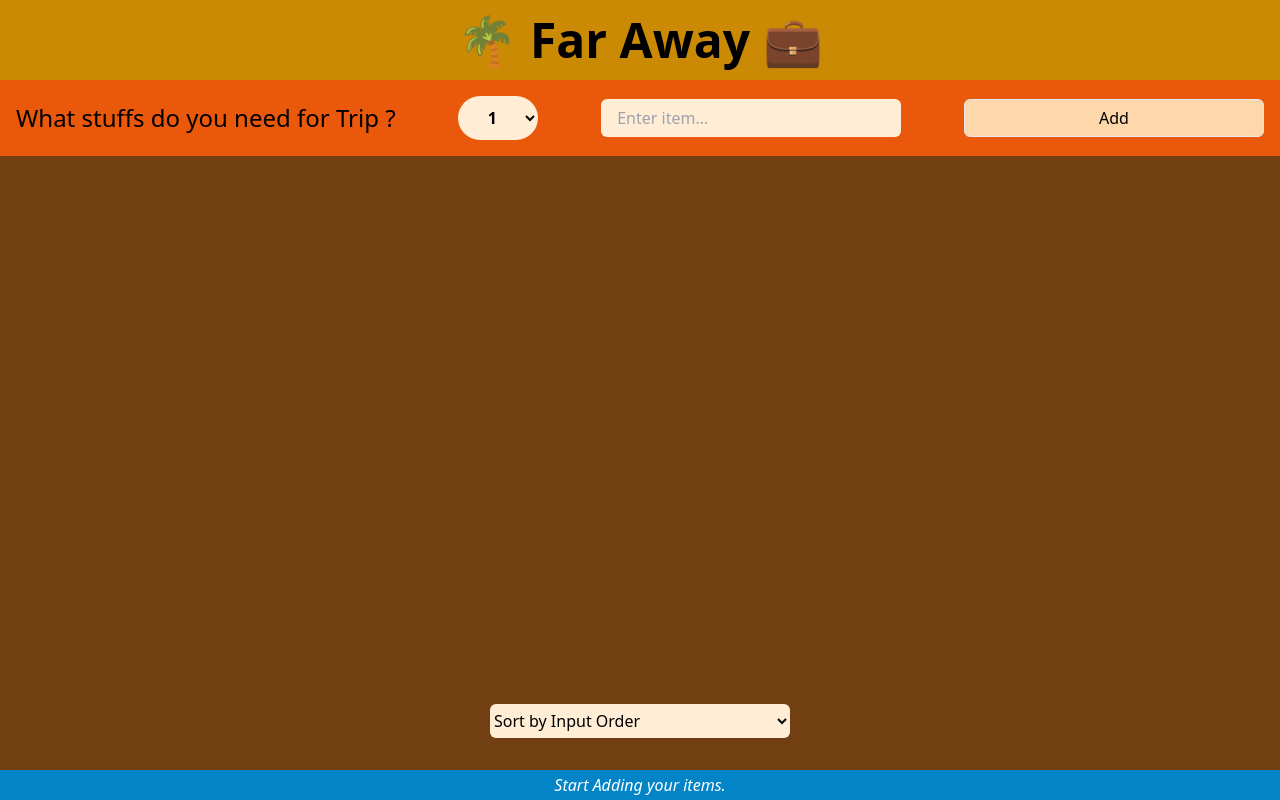
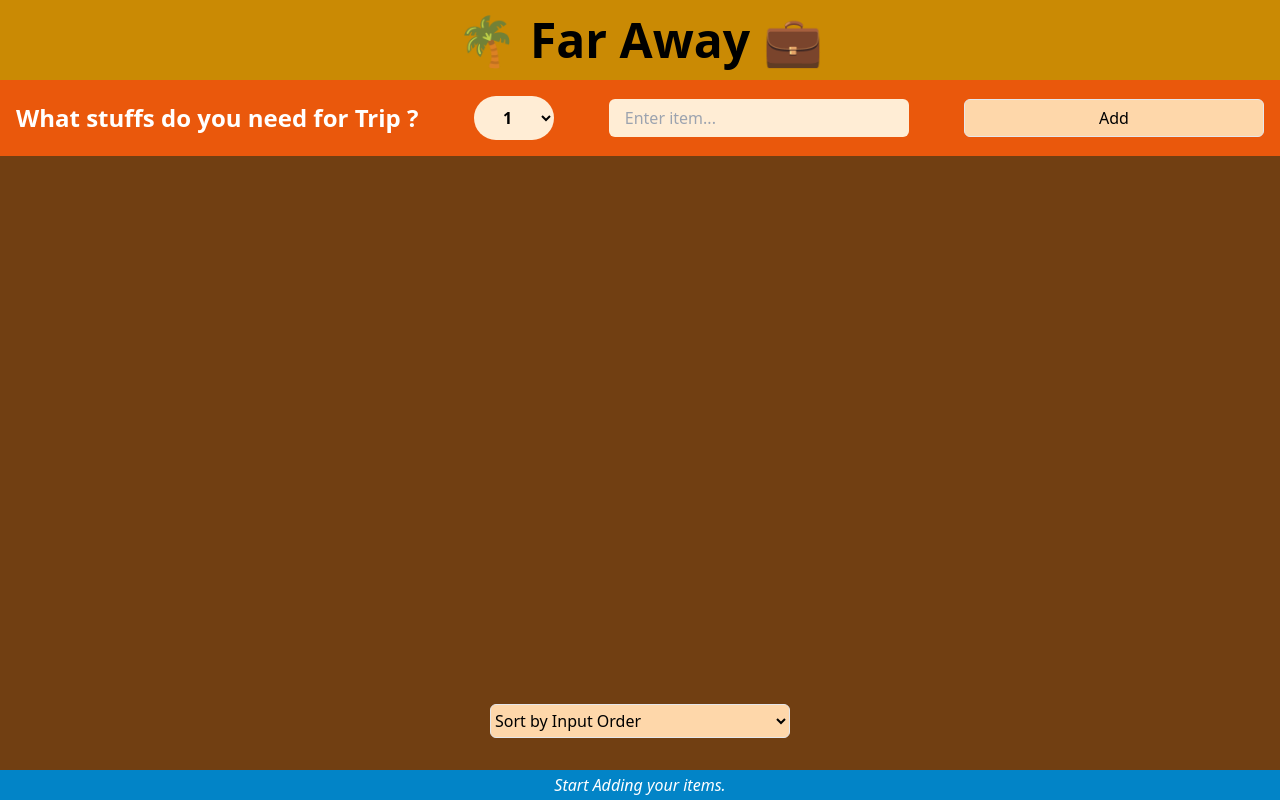
Before and after one commit to Dhruvmehta1311/travel-list, a React (Vite) app: page / in a window 1280 px wide. Built offline with nearby package versions, Linux system fonts and the light colour scheme.

Commit message:
Minor UI update.

```diff
--- a/src/App.jsx
+++ b/src/App.jsx
@@ -71,7 +71,7 @@ function Form({ handleAddItems }) {
       onSubmit={handleSubmit}
       className="flex sm:flex-row flex-col gap-4 py-4 px-4 sm:gap-4 bg-orange-600 items-center justify-between"
     >
-      <h3 className="text-center font-normal text-lg sm:text-2xl bg-orange-600">
+      <h3 className="text-center font-semibold text-lg sm:text-2xl bg-orange-600 text-white">
         What stuffs do you need for Trip ?
       </h3>
       <select
@@ -139,7 +139,7 @@ function PackingList({ items, handleDeleteItem, handleUpdateItems }) {
       <select
         value={sortBy}
         onChange={(e) => setSortBy(e.target.value)}
-        className="max-w-[300px] w-[90%] mx-auto rounded-md bg-orange-100 h-[34px]"
+        className="max-w-[300px] w-[90%] mx-auto rounded-md bg-orange-200 border focus:border-black h-[34px]"
       >
         <option value="input">Sort by Input Order</option>
         <option value="description">Sort by Description</option>
```
